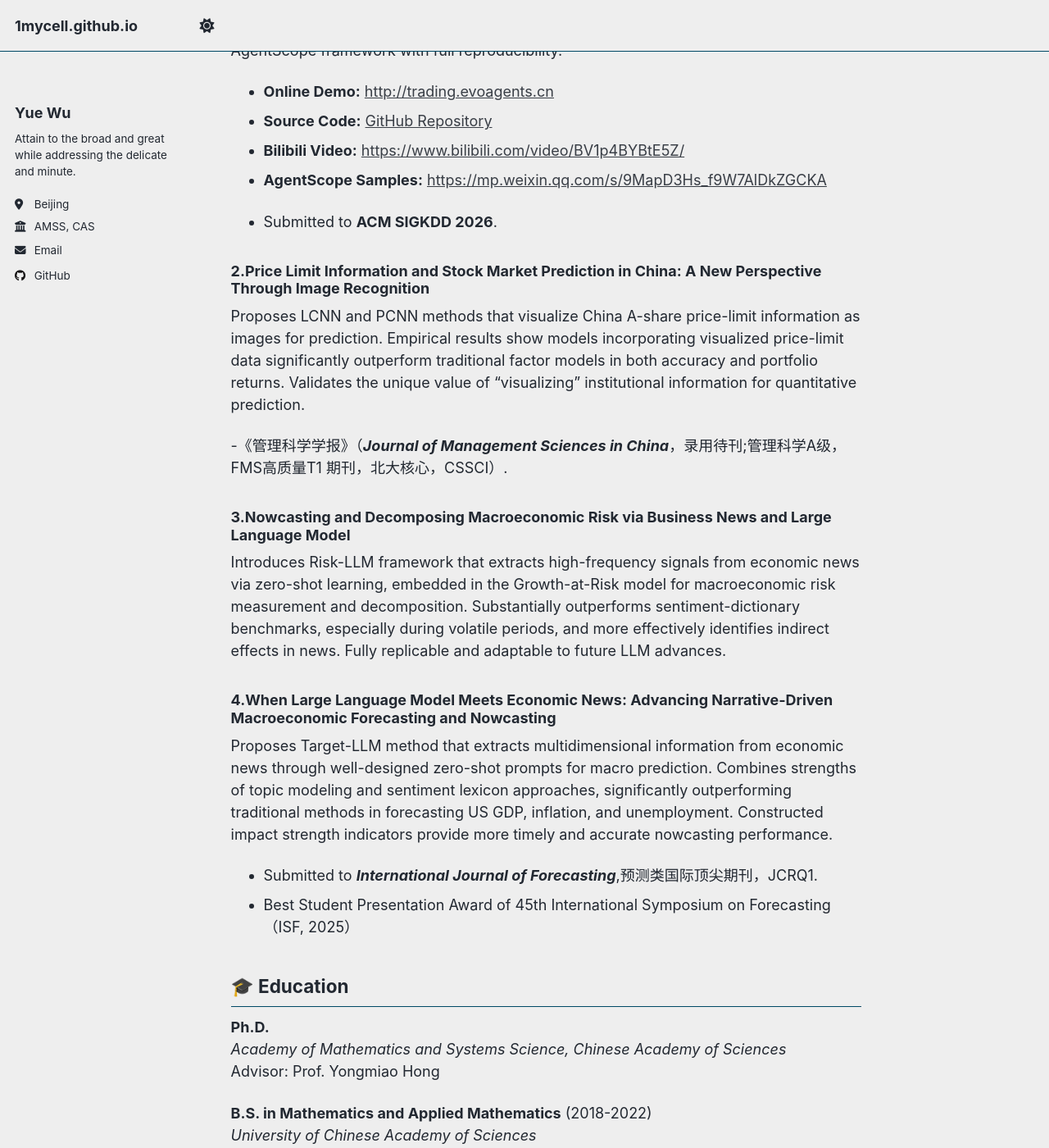
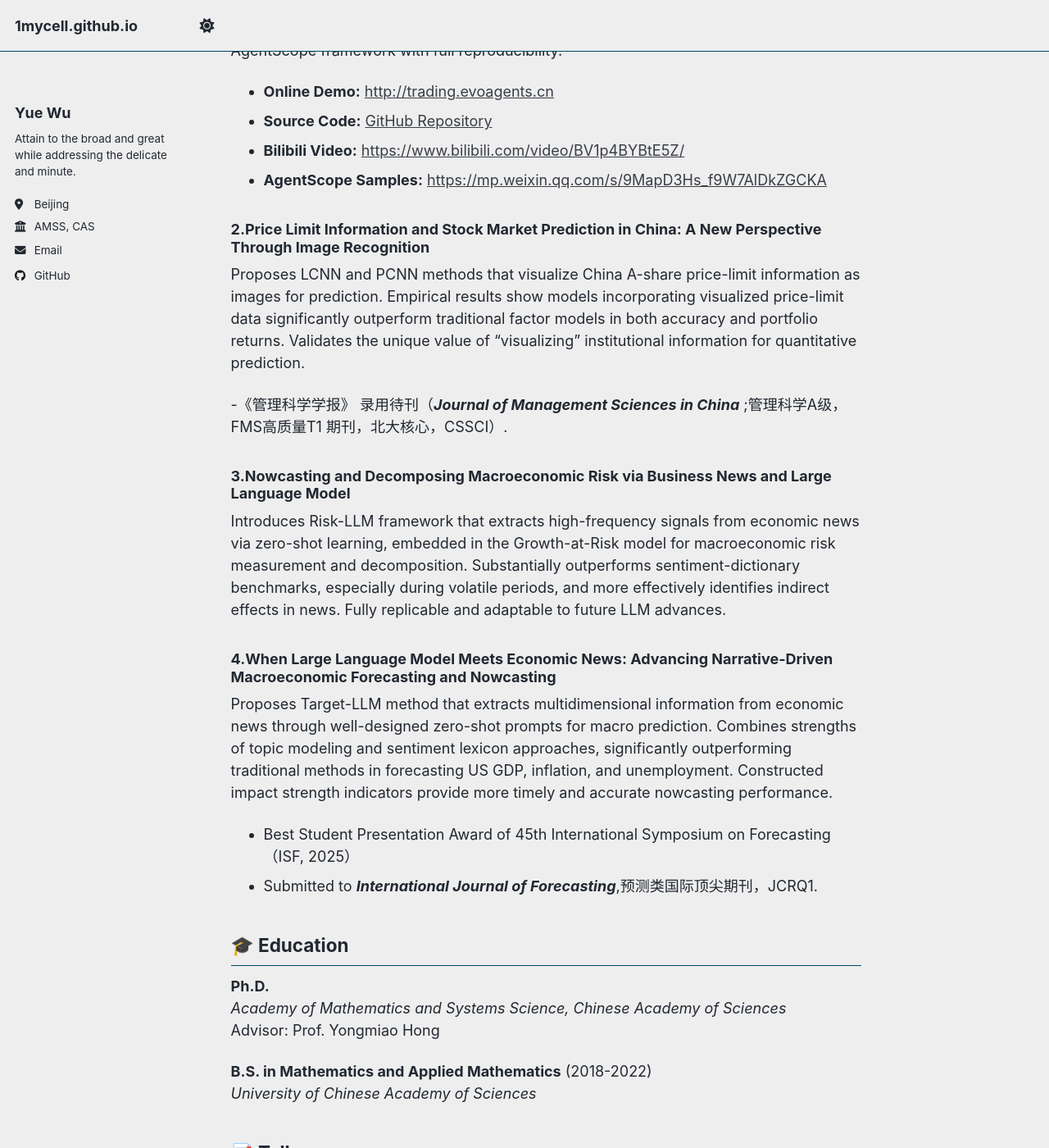
Before and after one commit to 1mycell/1mycell.github.io, a Jekyll site: the page built from _pages/about.md, in a window 1280 px wide and 1400 px high, scrolled down 615 px. Shown: the whole window at 82% size. Built offline with Jekyll 4.4.1, drawn with Linux system fonts in a browser that asks for light colours; a script that is not in the unit is left out.

Commit message:
update research

```diff
--- a/_pages/about.md
+++ b/_pages/about.md
@@ -27,13 +27,12 @@ An open-source multi-agent AI trading system that simulates real trading desk co
 - **Bilibili Video:** [https://www.bilibili.com/video/BV1p4BYBtE5Z/](https://www.bilibili.com/video/BV1p4BYBtE5Z/)
 - **AgentScope Samples:** [https://mp.weixin.qq.com/s/9MapD3Hs_f9W7AlDkZGCKA](https://mp.weixin.qq.com/s/9MapD3Hs_f9W7AlDkZGCKA)
 
-- Submitted to **ACM SIGKDD 2026**.
 
 ### 2.Price Limit Information and Stock Market Prediction in China: A New Perspective Through Image Recognition
 
 Proposes LCNN and PCNN methods that visualize China A-share price-limit information as images for prediction. Empirical results show models incorporating visualized price-limit data significantly outperform traditional factor models in both accuracy and portfolio returns. Validates the unique value of "visualizing" institutional information for quantitative prediction.
 
--《管理科学学报》（_**Journal of Management Sciences in China**_，录用待刊;管理科学A级，FMS高质量T1 期刊，北大核心，CSSCI）.
+-《管理科学学报》 录用待刊（_**Journal of Management Sciences in China**_ ;管理科学A级，FMS高质量T1 期刊，北大核心，CSSCI）.
 
 ### 3.Nowcasting and Decomposing Macroeconomic Risk via Business News and Large Language Model
 
@@ -42,9 +41,9 @@ Introduces Risk-LLM framework that extracts high-frequency signals from economic
 ### 4.When Large Language Model Meets Economic News: Advancing Narrative-Driven Macroeconomic Forecasting and Nowcasting
 
 Proposes Target-LLM method that extracts multidimensional information from economic news through well-designed zero-shot prompts for macro prediction. Combines strengths of topic modeling and sentiment lexicon approaches, significantly outperforming traditional methods in forecasting US GDP, inflation, and unemployment. Constructed impact strength indicators provide more timely and accurate nowcasting performance.
+- Best Student Presentation Award of 45th International Symposium on Forecasting（ISF, 2025）
+- Submitted to _**International Journal of Forecasting**_,预测类国际顶尖期刊，JCRQ1.
 
-- Submitted to _**International Journal of Forecasting**_,预测类国际顶尖期刊，JCRQ1.
-- Best Student Presentation Award of 45th International Symposium on Forecasting（ISF, 2025）
 
 ## 🎓 Education
 
```
